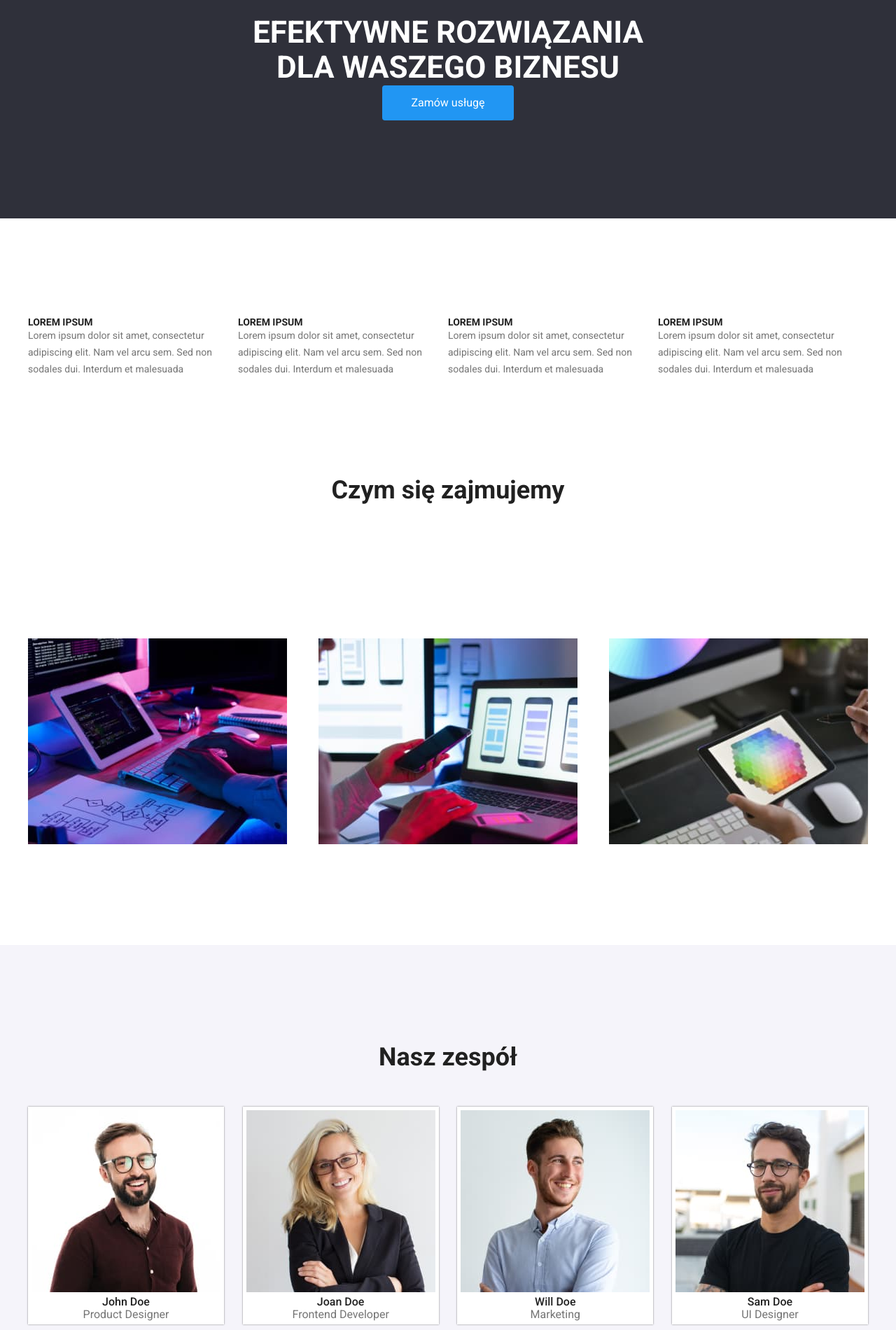
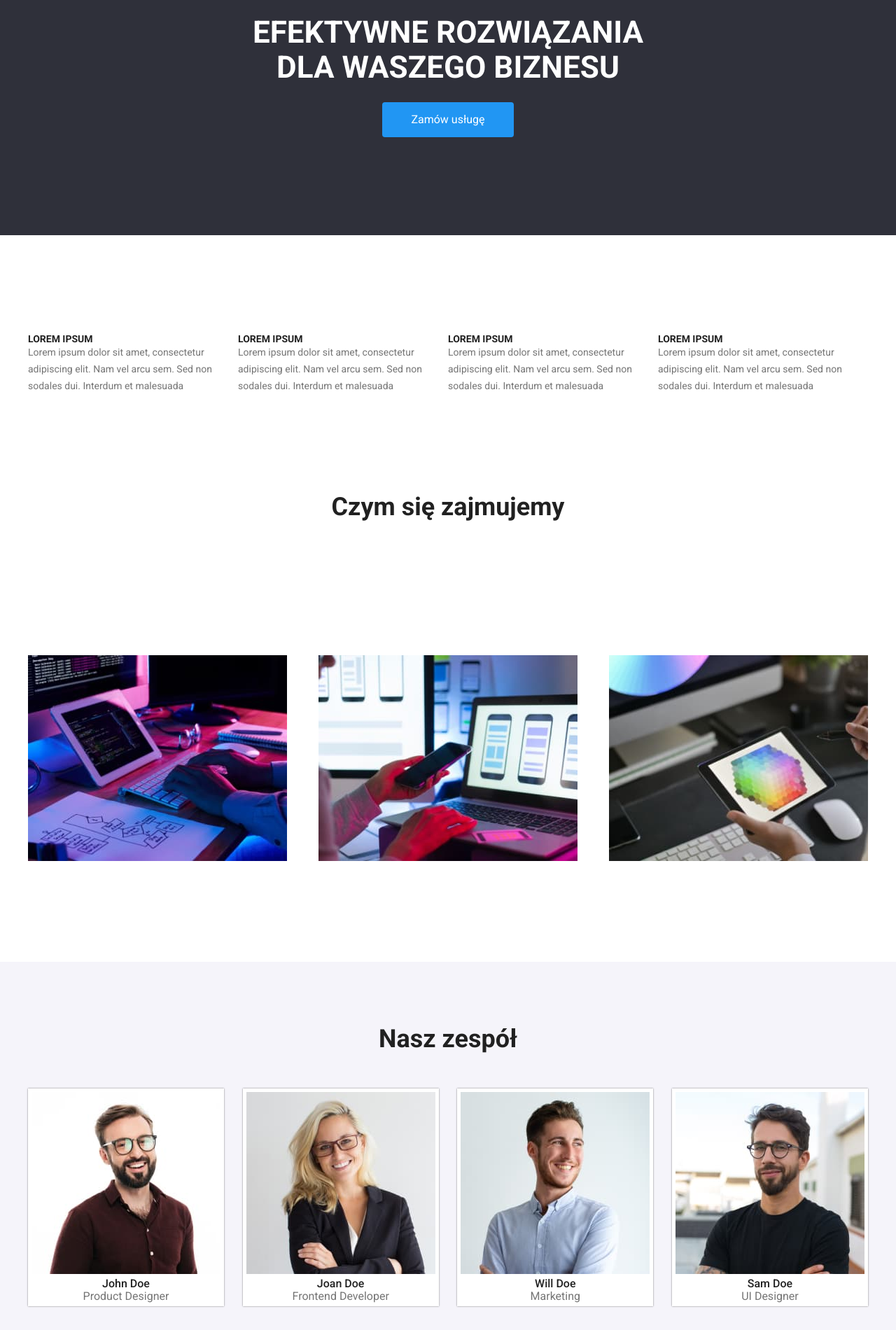
Before and after one commit to Gabriela-Bibel/goit-markup-hw-03, a plain HTML site: page index.html in a window 1280 px wide. Shown: the part 200-2100 px from the top of the page at 70% size. Drawn offline with nearby package versions, Linux system fonts and the light colour scheme.

Commit message:
padding touch up commit

```diff
--- a/css/styles.css
+++ b/css/styles.css
@@ -85,7 +85,7 @@ body {
 
 .team-bgcolour {
   background-color: var(--color-teamsectionbackground);
-  padding: 140px 0px;
+  padding: 90px 0px;
 }
 
 .tile-flex {
@@ -185,6 +185,7 @@ body {
 .catchphrase {
   font-size: 2.75rem;
   color: var(--color-white);
+  margin-bottom: 24px;
 }
 
 .headline {
@@ -216,7 +217,7 @@ body {
 .order-button {
   max-width: 199px;
   height: 50px;
-  padding: 0 41px;
+  padding: 10px 41px;
   border-radius: 4px;
 }
 
```
